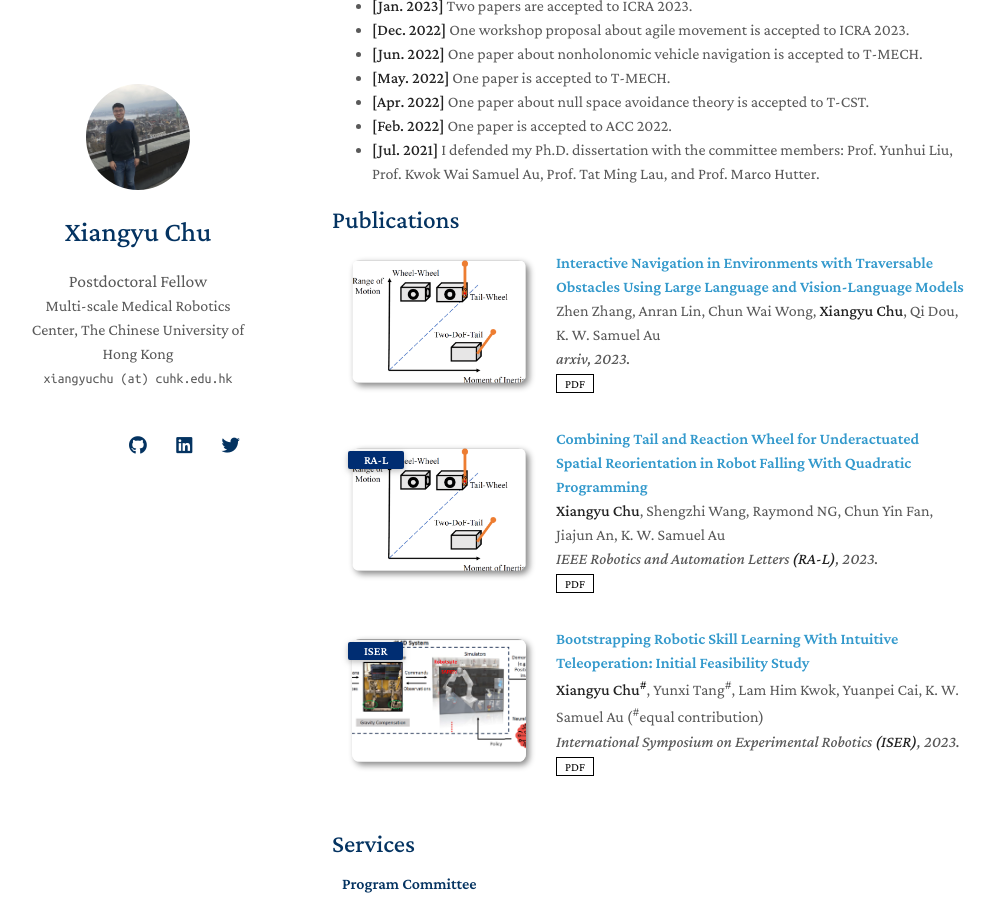
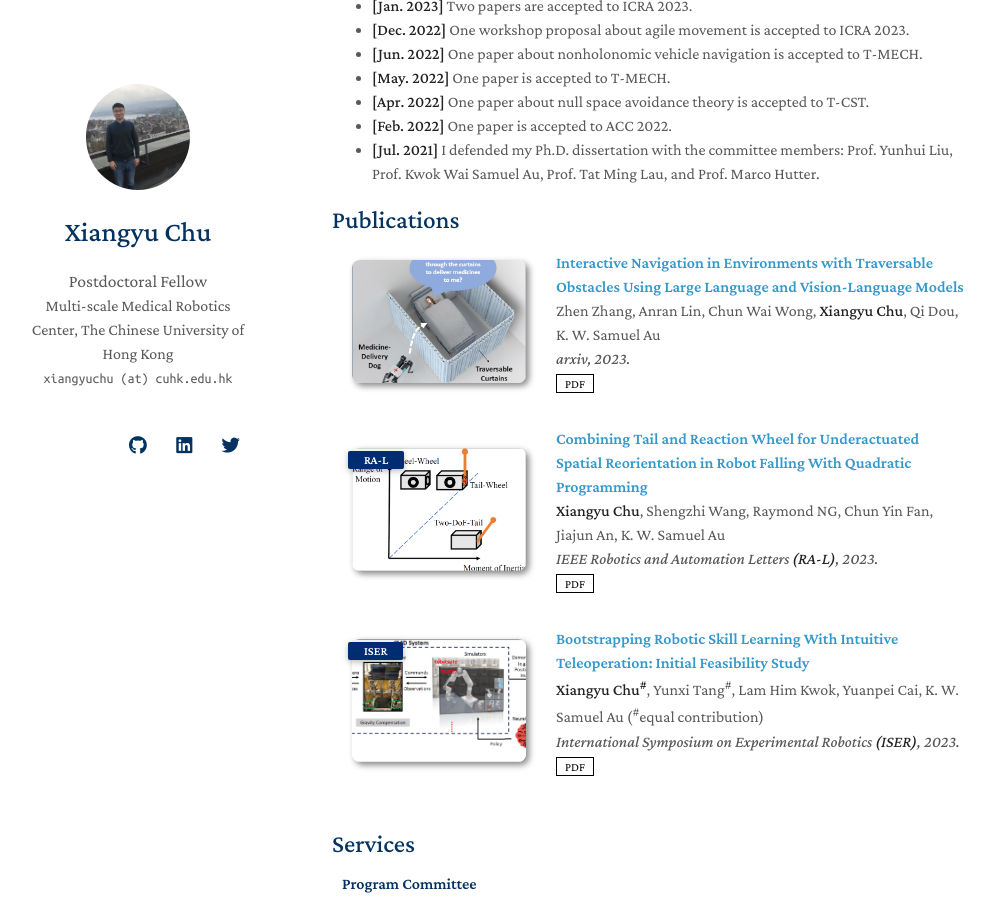
Before and after one commit to xiangyuchu03/xiangyuchu03.github.io, a Jekyll site: the page built from index.md, in a window 1280 px wide and 900 px high, scrolled down 629 px. Shown: the whole window, without its empty margins (138-1132 px from the left). Built offline with Jekyll 4.4.1, drawn with Linux system fonts in a browser that asks for light colours; nearby versions of some CDN libraries; a style sheet for code colours, icons or effects is not loaded; our own code applies the rules of GitHub Pages for plain Markdown files.

Commit message:
Update publications.yml

```diff
--- a/_data/publications.yml
+++ b/_data/publications.yml
@@ -6,7 +6,7 @@ main:
     pdf: https://arxiv.org/pdf/2310.08873.pdf
     code:
     bibtex:
-    image: ./assets/img/RAL2023_flying_car.png
+    image: ./assets/img/interactive_navigation.png
     # notes: Accept
 
   - title: Combining Tail and Reaction Wheel for Underactuated Spatial Reorientation in Robot Falling With Quadratic Programming
```
